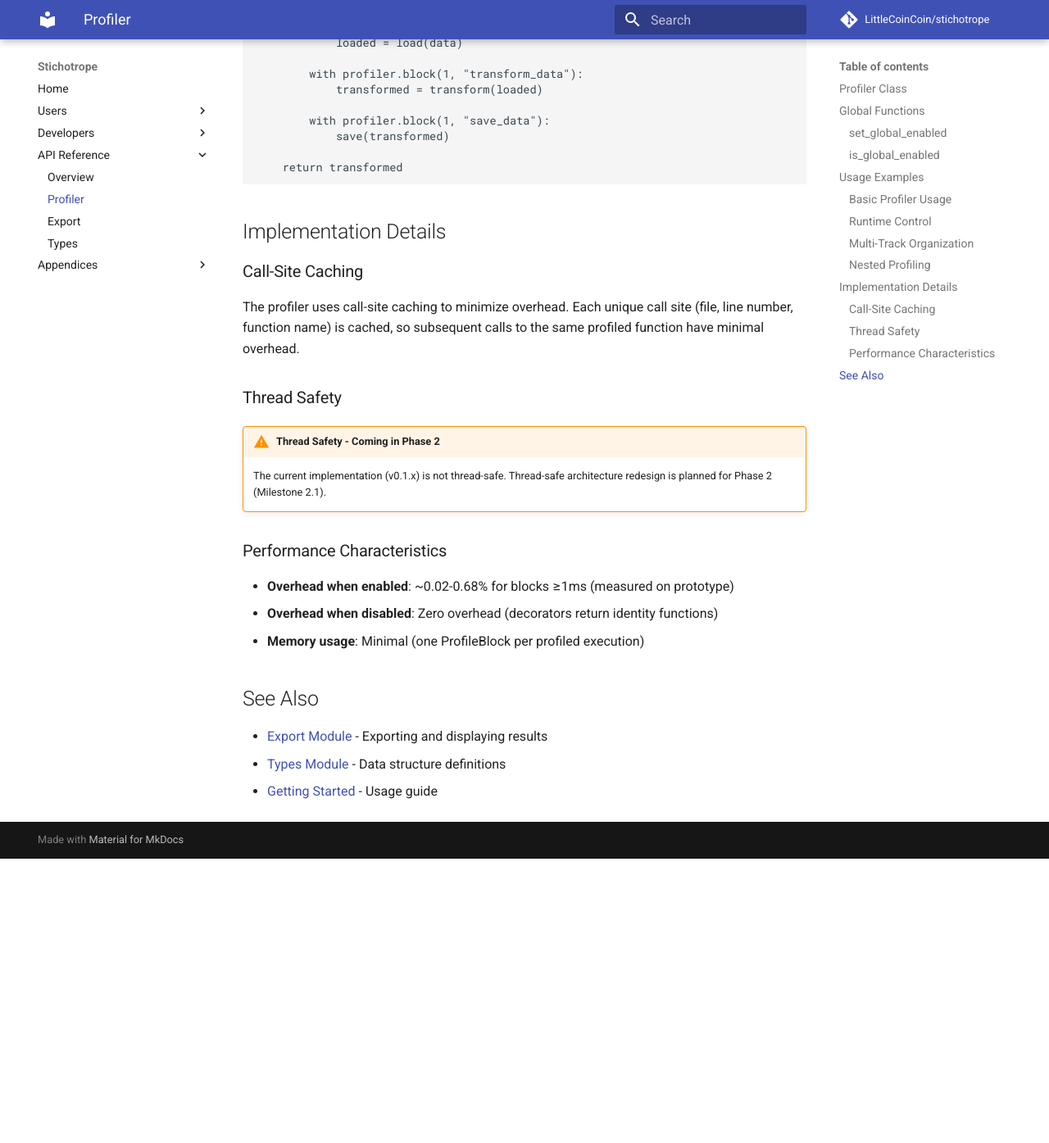
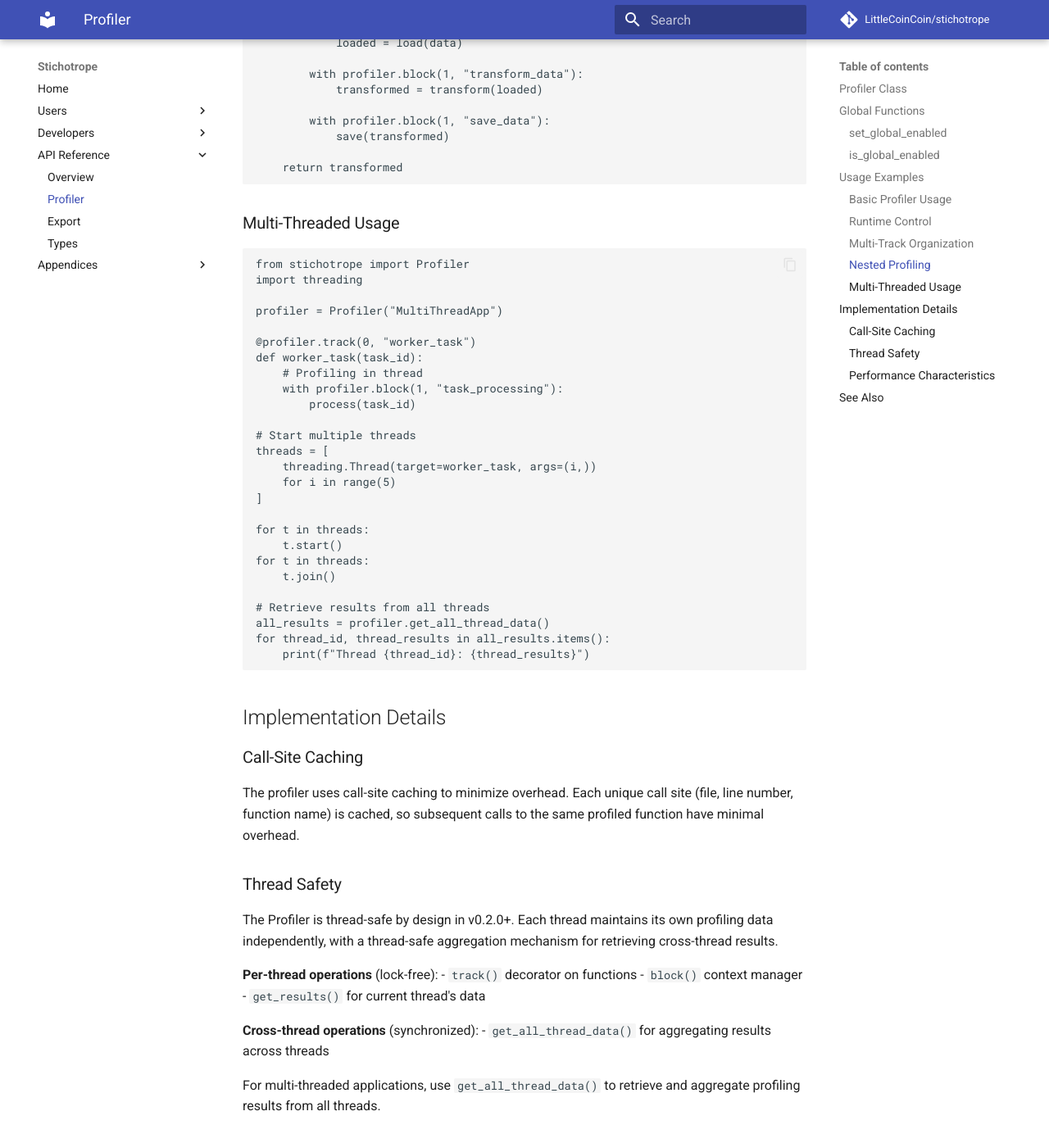
Before and after one commit to LittleCoinCoin/stichotrope, an MkDocs documentation site: the page built from docs/articles/api/profiler.md, in a window 1280 px wide and 1400 px high, scrolled down 2469 px. Shown: the top 1395 px of the window at 82% size. Built offline with MkDocs 1.6.1 and Material for MkDocs 9.7.7, drawn with Linux system fonts in a browser that asks for light colours; comment, search, counter and statistics services are not loaded; before the commit the page ends 3517 px from its top, so only the background shows below that; some of the changed text lies outside the part shown.

Commit message:
docs(milestone-2.1): update project version to v0.2.0 and reflect milestone completion
- Update README.md version from 0.0.0 to 0.2.0
- Update docs/index.md version to v0.2.0 and mark Milestone 2.1 complete
- Update pyproject.toml project version to 0.2.0
- Update stichotrope/__init__.py fallback version to 0.2.0
- Reflect Phase 2 milestone completion in project status across all files

````diff
--- a/docs/articles/api/profiler.md
+++ b/docs/articles/api/profiler.md
@@ -125,6 +125,37 @@ def process_pipeline(data):
     return transformed
 ```
 
+### Multi-Threaded Usage
+
+```python
+from stichotrope import Profiler
+import threading
+
+profiler = Profiler("MultiThreadApp")
+
+@profiler.track(0, "worker_task")
+def worker_task(task_id):
+    # Profiling in thread
+    with profiler.block(1, "task_processing"):
+        process(task_id)
+
+# Start multiple threads
+threads = [
+    threading.Thread(target=worker_task, args=(i,))
+    for i in range(5)
+]
+
+for t in threads:
+    t.start()
+for t in threads:
+    t.join()
+
+# Retrieve results from all threads
+all_results = profiler.get_all_thread_data()
+for thread_id, thread_results in all_results.items():
+    print(f"Thread {thread_id}: {thread_results}")
+```
+
 ## Implementation Details
 
 ### Call-Site Caching
@@ -133,14 +164,24 @@ The profiler uses call-site caching to minimize overhead. Each unique call site
 
 ### Thread Safety
 
-!!! warning "Thread Safety - Coming in Phase 2"
-    The current implementation (v0.1.x) is not thread-safe. Thread-safe architecture redesign is planned for Phase 2 (Milestone 2.1).
+The Profiler is thread-safe by design in v0.2.0+. Each thread maintains its own profiling data independently, with a thread-safe aggregation mechanism for retrieving cross-thread results.
+
+**Per-thread operations** (lock-free):
+- `track()` decorator on functions
+- `block()` context manager
+- `get_results()` for current thread's data
+
+**Cross-thread operations** (synchronized):
+- `get_all_thread_data()` for aggregating results across threads
+
+For multi-threaded applications, use `get_all_thread_data()` to retrieve and aggregate profiling results from all threads.
 
 ### Performance Characteristics
 
-- **Overhead when enabled**: ~0.02-0.68% for blocks ≥1ms (measured on prototype)
+- **Overhead when enabled**: ≤1% for blocks over 1ms. The raw overhead is typically 4µs so profiling anything within the same order of magnitude will result in significant timing distortions.
 - **Overhead when disabled**: Zero overhead (decorators return identity functions)
-- **Memory usage**: Minimal (one ProfileBlock per profiled execution)
+
+For detailed performance analysis and benchmarking methodology, see [Performance Documentation](../users/performance.md).
 
 ## See Also
 
--- a/mkdocs.yml
+++ b/mkdocs.yml
@@ -38,8 +38,10 @@ nav:
   - Home: index.md
   - Users:
       - Getting Started: articles/users/GettingStarted.md
+      - Performance: articles/users/performance.md
   - Developers:
       - Overview: articles/devs/index.md
+      - Architecture: articles/devs/architecture.md
   - API Reference:
       - Overview: articles/api/index.md
       - Profiler: articles/api/profiler.md
--- a/pyproject.toml
+++ b/pyproject.toml
@@ -58,6 +58,7 @@ docs = [
     "mkdocs>=1.5.0",
     "mkdocstrings[python]>=0.24.0",
     "mkdocs-material>=9.5.0",
+    "mkdocs-print-site-plugin>=2.8"
 ]
 
 [project.urls]
--- a/stichotrope/__init__.py
+++ b/stichotrope/__init__.py
@@ -31,7 +31,7 @@ try:
     __version__ = version(__package__ or __name__)
 except Exception:
     # Fallback for development or when package is not installed
-    __version__ = "0.1.0"
+    __version__ = "0.2.0"
 
 __all__ = [
     "__version__",
````
Also changed, not shown: README.md (+11 -8 lines), docs/articles/devs/architecture.md (added, +144 -0 lines), docs/articles/devs/index.md (+19 -10 lines), docs/articles/users/GettingStarted.md (+50 -4 lines), docs/articles/users/performance.md (added, +94 -0 lines), docs/index.md (+9 -6 lines).
